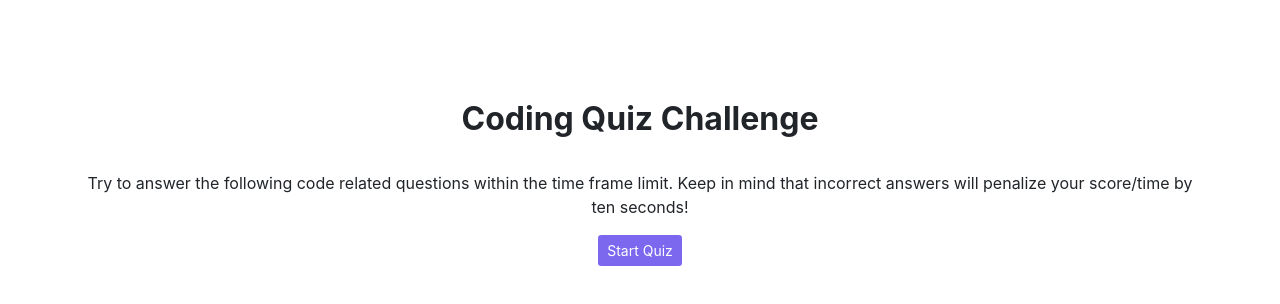
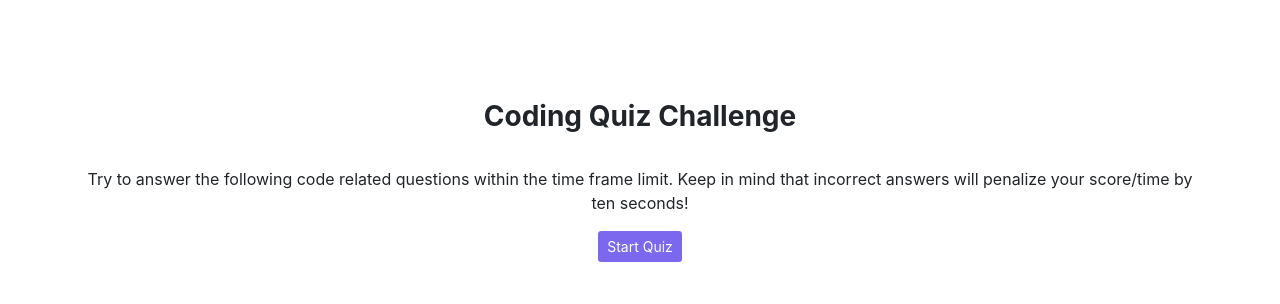
Before and after one commit to robcruz/code-quiz, a plain HTML site: page index.html in a window 1280 px wide. Drawn offline with nearby package versions, Linux system fonts and the light colour scheme.

Commit message:
Initial checkin

```diff
--- a/index.html
+++ b/index.html
@@ -18,7 +18,7 @@
 <main role="main">
 
     <div class="container">
-        <h2>Coding Quiz Challenge</h2>
+        <h3>Coding Quiz Challenge</h3>
 
         <p style="text-align: center">Try to answer the following code related questions within the time frame limit. Keep in mind that incorrect answers will penalize your score/time by ten seconds!</p>
 
```
Also changed, not shown: assets/images/Screen Shot 2020-01-21 at 7.22.31 PM.png (deleted).
